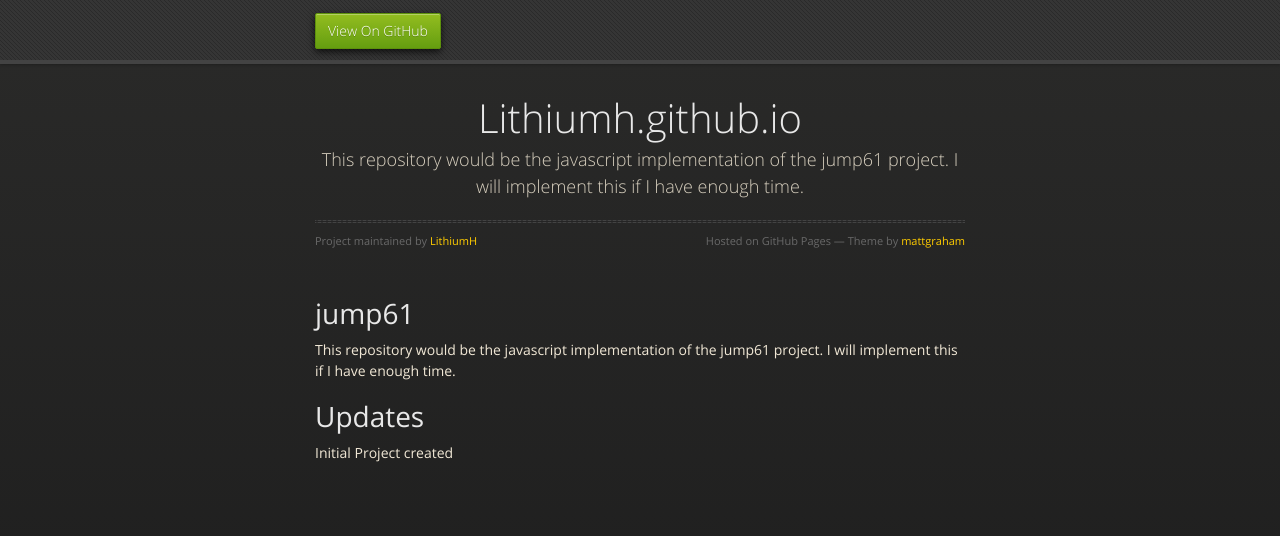
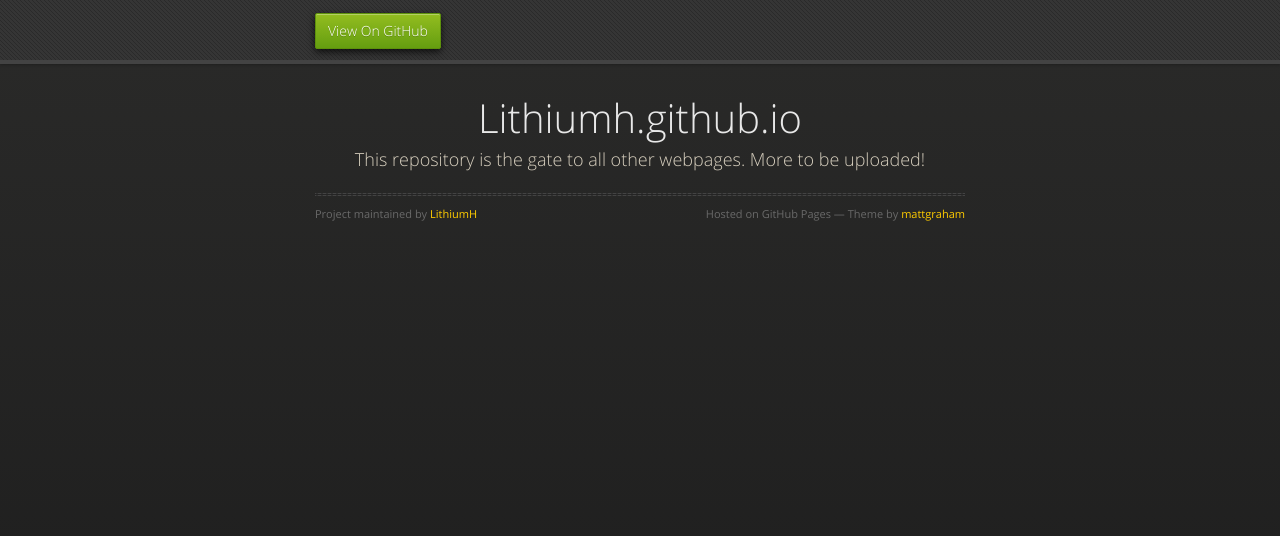
Before and after one commit to LithiumH/jump61.github.io, a plain HTML site: page index.html in a window 1280 px wide. Drawn offline with nearby package versions, Linux system fonts and the light colour scheme.

Commit message:
README and index file changed

```diff
--- a/index.html
+++ b/index.html
@@ -29,23 +29,13 @@
       <section>
         <div id="title">
           <h1>Lithiumh.github.io</h1>
-          <p>This repository would be the javascript implementation of the jump61 project. I will implement this if I have enough time.</p>
+          <p>This repository is the gate to all other webpages. More to be uploaded!</p>
           <hr>
           <span class="credits left">Project maintained by <a href="https://github.com/LithiumH">LithiumH</a></span>
           <span class="credits right">Hosted on GitHub Pages &mdash; Theme by <a href="https://twitter.com/michigangraham">mattgraham</a></span>
         </div>
 
         <h1>
-<a name="jump61" class="anchor" href="#jump61"><span class="octicon octicon-link"></span></a>jump61</h1>
-
-<p>This repository would be the javascript implementation of the jump61 project. I will implement this if I have enough time.</p>
-
-<h1>
-<a name="updates" class="anchor" href="#updates"><span class="octicon octicon-link"></span></a>Updates</h1>
-
-<p>Initial Project created</p>
-      </section>
-
     </div>
     <!--[if !IE]><script>fixScale(document);</script><![endif]-->
 
```
Also changed, not shown: 1 other file.
